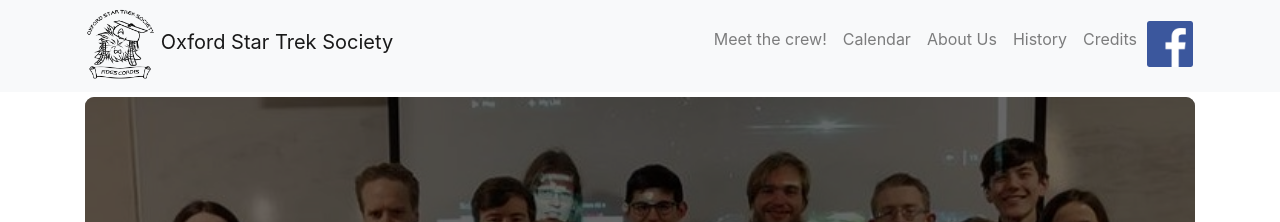
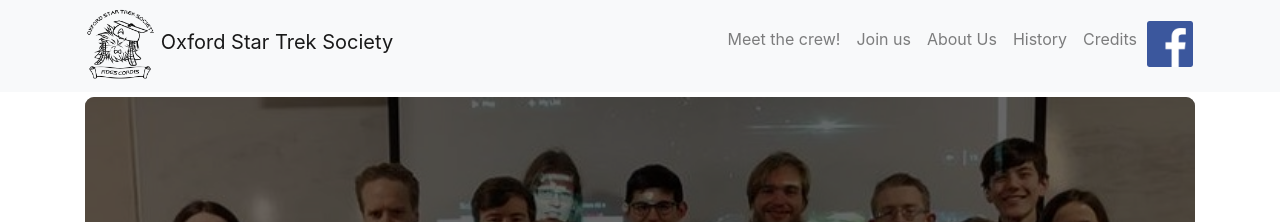
Before and after one commit to oxfordstartreksociety/oxfordstartreksociety.github.io, a Jekyll site: the page built from index.html, in a window 1280 px wide. Shown: the top 222 px of the page. Built offline with Jekyll 4.4.1, drawn with Linux system fonts in a browser that asks for light colours.

Commit message:
Changed top link from 'calendar' to 'join us'

```diff
--- a/_layouts/default.html
+++ b/_layouts/default.html
@@ -30,7 +30,7 @@
 			  <a class="nav-link" href="crew.html">Meet the crew!</a>
 			</li>
 			<li class="nav-item">
-			  <a class="nav-link" href="calendar.html">Calendar</a>
+			  <a class="nav-link" href="calendar.html">Join us</a>
 			</li>
 			<li class="nav-item">
 			  <a class="nav-link" href="about.html">About Us</a>
```
